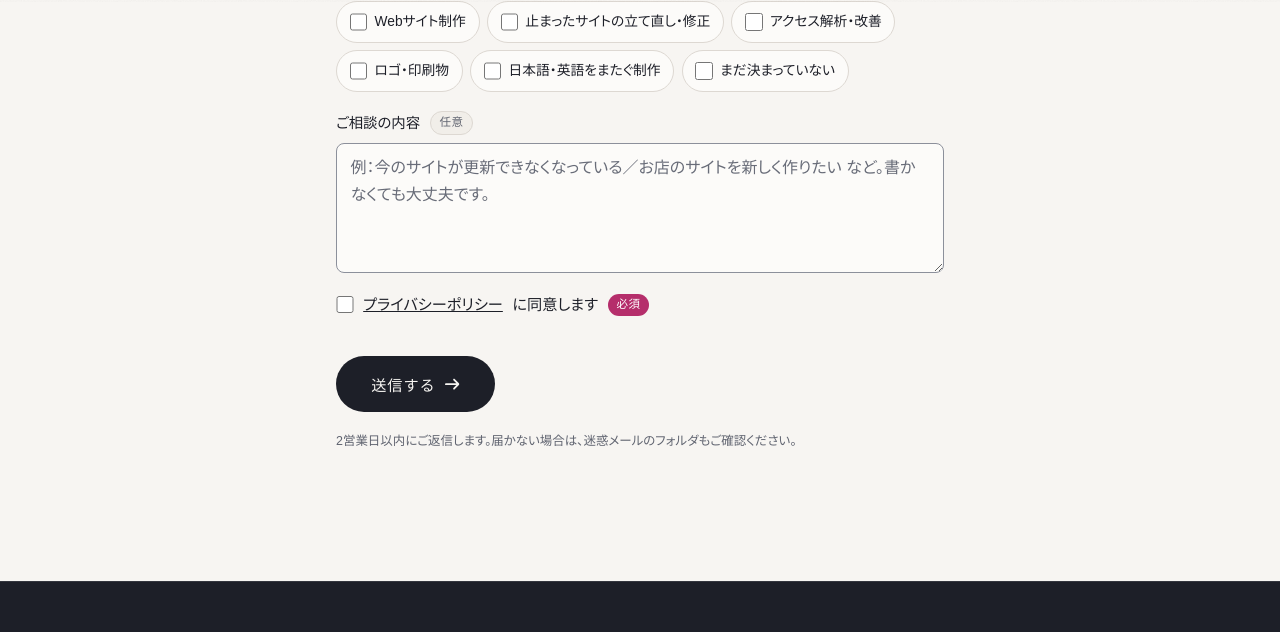
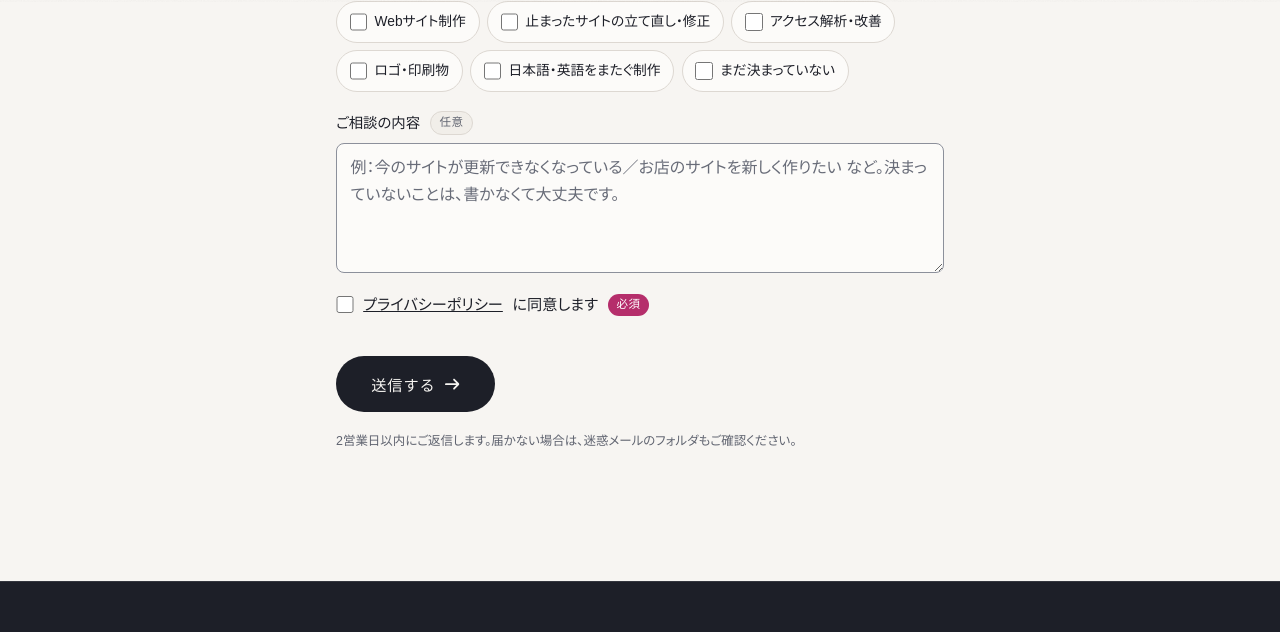
Before and after one commit to kentonagaya/kentonagaya.com, a plain HTML site: page contact.html in a window 1280 px wide. Shown: the part 798-1430 px from the top of the page. Drawn offline with Linux system fonts and the light colour scheme.

Commit message:
Restore original message placeholder
- Revert wording that implied the field can be left blank
- Keep the optional badge as the only signal

```diff
--- a/contact.html
+++ b/contact.html
@@ -129,7 +129,7 @@ height="0" width="0" style="display:none;visibility:hidden"></iframe></noscript>
       </fieldset>
       <div class="field">
         <label for="f-message">ご相談の内容<span class="opt">任意</span></label>
-        <textarea id="f-message" name="message" maxlength="4000" rows="4" placeholder="例：今のサイトが更新できなくなっている／お店のサイトを新しく作りたい など。書かなくても大丈夫です。"></textarea>
+        <textarea id="f-message" name="message" maxlength="4000" rows="4" placeholder="例：今のサイトが更新できなくなっている／お店のサイトを新しく作りたい など。決まっていないことは、書かなくて大丈夫です。"></textarea>
       </div>
       <div class="field">
         <label class="chk agree"><input type="checkbox" name="privacy" value="agree" required><span><a href="/privacy" target="_blank" rel="noopener">プライバシーポリシー</a>に同意します<span class="req">必須</span></span></label>
```
Also changed, not shown: index.html (+1 -1 lines).
